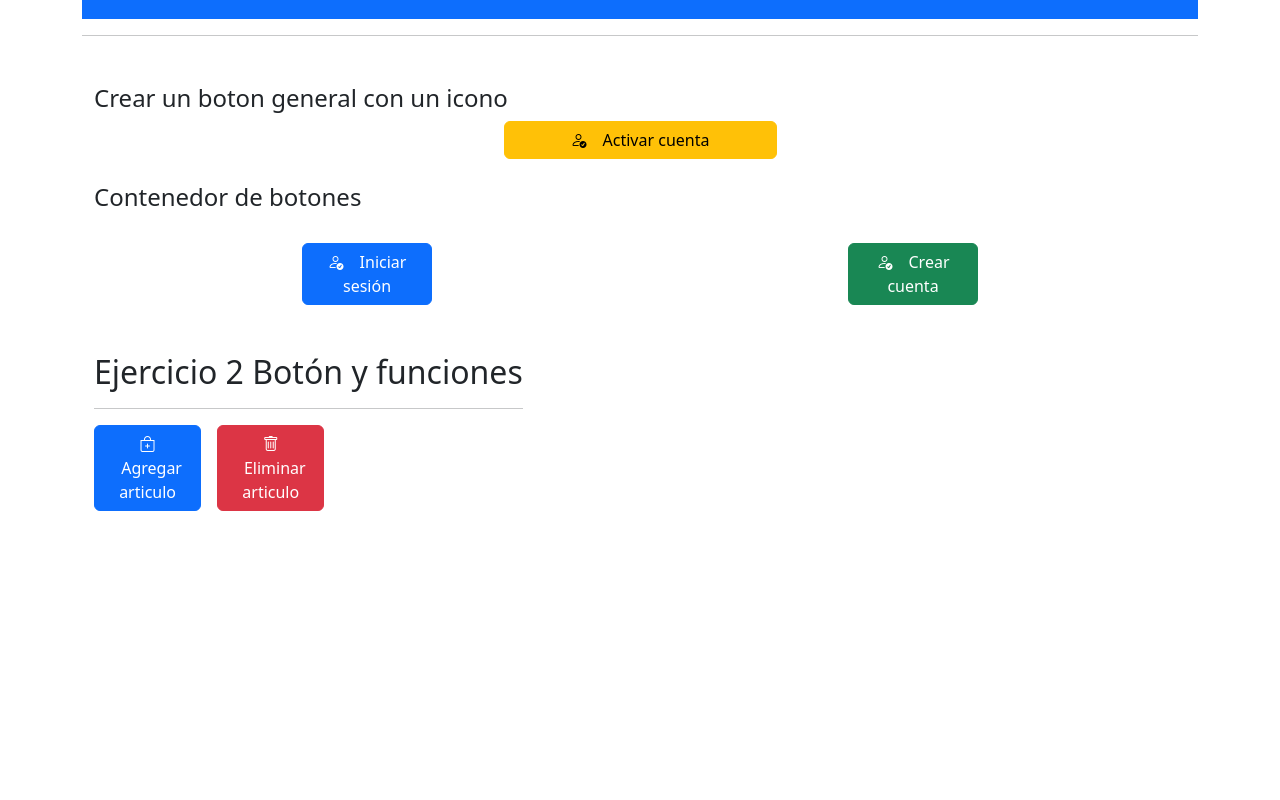
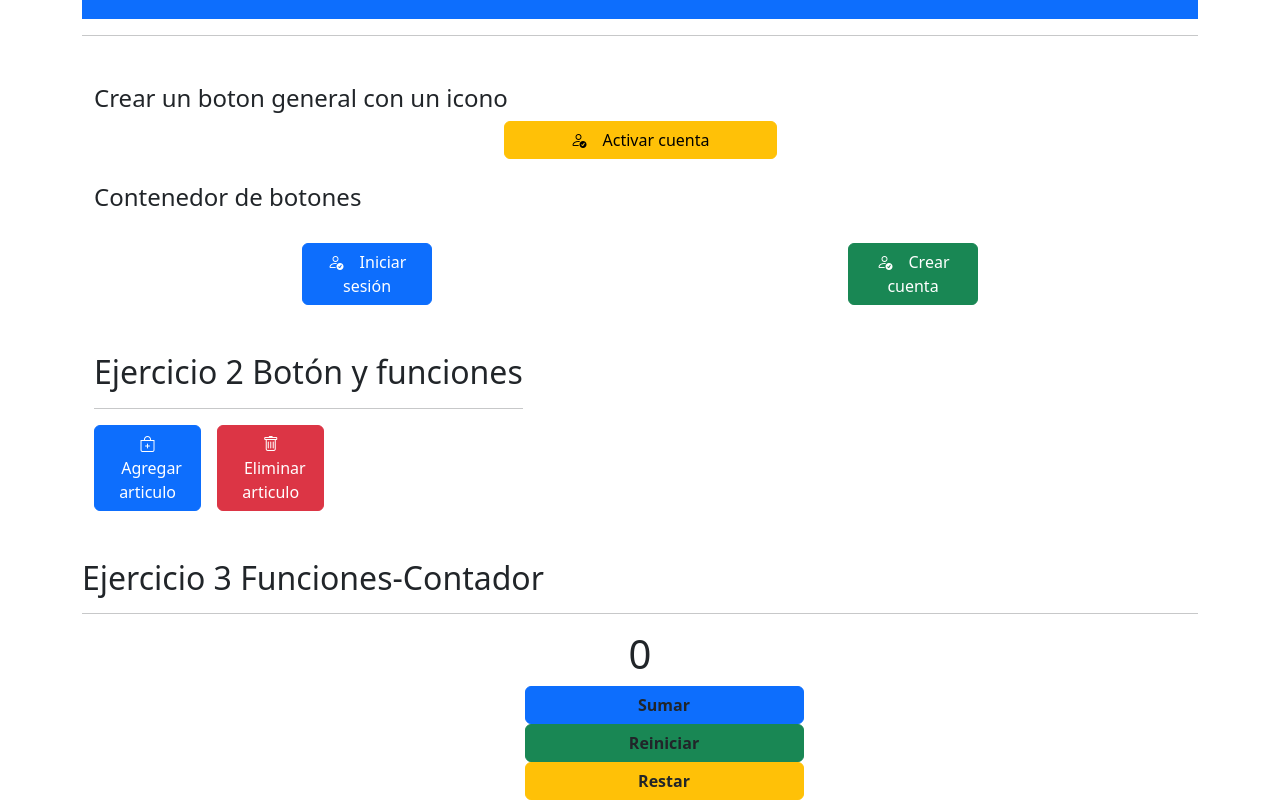
Before and after one commit to KEIRMAUZ/utsh-react, a React (Vite) app in the folder ejercicios-001/: page / in a window 1280 px wide. Shown: the part 269-1069 px from the top of the page. Before the commit the page ends 800 px from the top, so only its background shows below. Built offline with nearby package versions, Linux system fonts and the light colour scheme.

Commit message:
[ADD] Se añadio el archivo Ejercicio003

```diff
--- a/ejercicios-001/src/App.jsx
+++ b/ejercicios-001/src/App.jsx
@@ -1,7 +1,7 @@
 import Ejercicio01 from './components/ejercicio01'
 import ButtonGeneral from './components/buttonGeneral'
 import ContenedorBotones  from './components/containerbtns'
-
+import Ejercicio003 from './components/Ejercicio003'
 function App() {
 
   return (
@@ -17,6 +17,7 @@ function App() {
         <Ejercicio01/>
         <ButtonGeneral/>
         <ContenedorBotones/>
+        <Ejercicio003/>
       </div>
 
     </>
--- a/ejercicios-001/src/components/Ejercicio002.jsx
+++ b/ejercicios-001/src/components/Ejercicio002.jsx
@@ -1,4 +1,4 @@
-import React from 'react'
+
 //EXPORTACION NOMBREDA ES QUE SE PUEDEN TENER LAS QUE SEAN EN UN MISMO ARCHIVO
 export const Ejercicio002 = () => {
   //Logica de componentes
--- a/ejercicios-001/src/components/Ejercicio003.jsx
+++ b/ejercicios-001/src/components/Ejercicio003.jsx
@@ -0,0 +1,55 @@
+import { useState } from "react";
+
+const Ejercicio003 = () => {
+    let numero = 0;
+    const [numerito, setNumerito] = useState(0);
+    const sumar = ()=>{
+        setNumerito(numerito+1);
+    }
+    const restar = ()=>{
+        setNumerito(numerito-1);
+    }
+    const reset = ()=>{
+        setNumerito(numerito*0);
+    }
+  return (
+    <>
+    <div className="row mt-4">
+        <div className="col-12">
+            <div className="h4 mt-4">
+                <h2>
+                    Ejercicio 3 Funciones-Contador
+                </h2>
+                <hr/>
+            </div>
+            <div className="col-12 text-center">
+                <p className="h1">
+                    {numerito}
+                </p>
+                <div className="col-12 ">
+                    <div className="col-12">
+                        <button className="btn btn-primary text-dark fw-bold ms-5 w-25" onClick={sumar}>
+                            Sumar
+                        </button>
+                    </div>
+                    <div className="col-12">
+                        <button className="btn btn-success text-dark fw-bold ms-5 w-25" onClick={reset}>
+                            Reiniciar
+                        </button>
+                    </div>
+                    <div className="col-12">
+                        <button className="btn btn-warning text-dark fw-bold ms-5 w-25" onClick={restar}>
+                            Restar
+                        </button>
+                    </div>
+                </div>
+            </div>
+
+        </div>
+    </div>
+    </>
+  )
+}
+
+export default Ejercicio003
+//BTN QUE DIGA SALUDAR Y QUE DIGA DESPEDIR EN EL NUMERITO
--- a/ejercicios-001/src/components/buttonGeneral.jsx
+++ b/ejercicios-001/src/components/buttonGeneral.jsx
@@ -1,4 +1,3 @@
-import React from 'react'
 
 export default function ButtonGeneral() {
   return (
--- a/ejercicios-001/src/components/containerbtns.jsx
+++ b/ejercicios-001/src/components/containerbtns.jsx
@@ -1,6 +1,8 @@
+
 import IniciarSesionBtn from "./utils/btn"
-import {Ejercicio002} from './Ejercicio002'
+import  {Ejercicio002}  from "./Ejercicio002"
 import CrearCuentaBtn from "./utils/btnCrear"
+import Ejercicio003 from "./Ejercicio003"
 
 export default function ContenedorBotones(){
     return(
@@ -14,6 +16,7 @@ export default function ContenedorBotones(){
             </div>
             <div className="col-12 d-flex">
                 <Ejercicio002/>
+
             </div>
         </div>
     )
--- a/ejercicios-001/src/components/utils/btn.jsx
+++ b/ejercicios-001/src/components/utils/btn.jsx
@@ -1,4 +1,4 @@
-import React from 'react'
+
 
 export default function IniciarSesionBtn(){
   return (
--- a/ejercicios-001/src/components/utils/btnCrear.jsx
+++ b/ejercicios-001/src/components/utils/btnCrear.jsx
@@ -1,4 +1,4 @@
-import React from 'react'
+import React from "react"
 
 export default function CrearCuentaBtn() {
   return (
```
